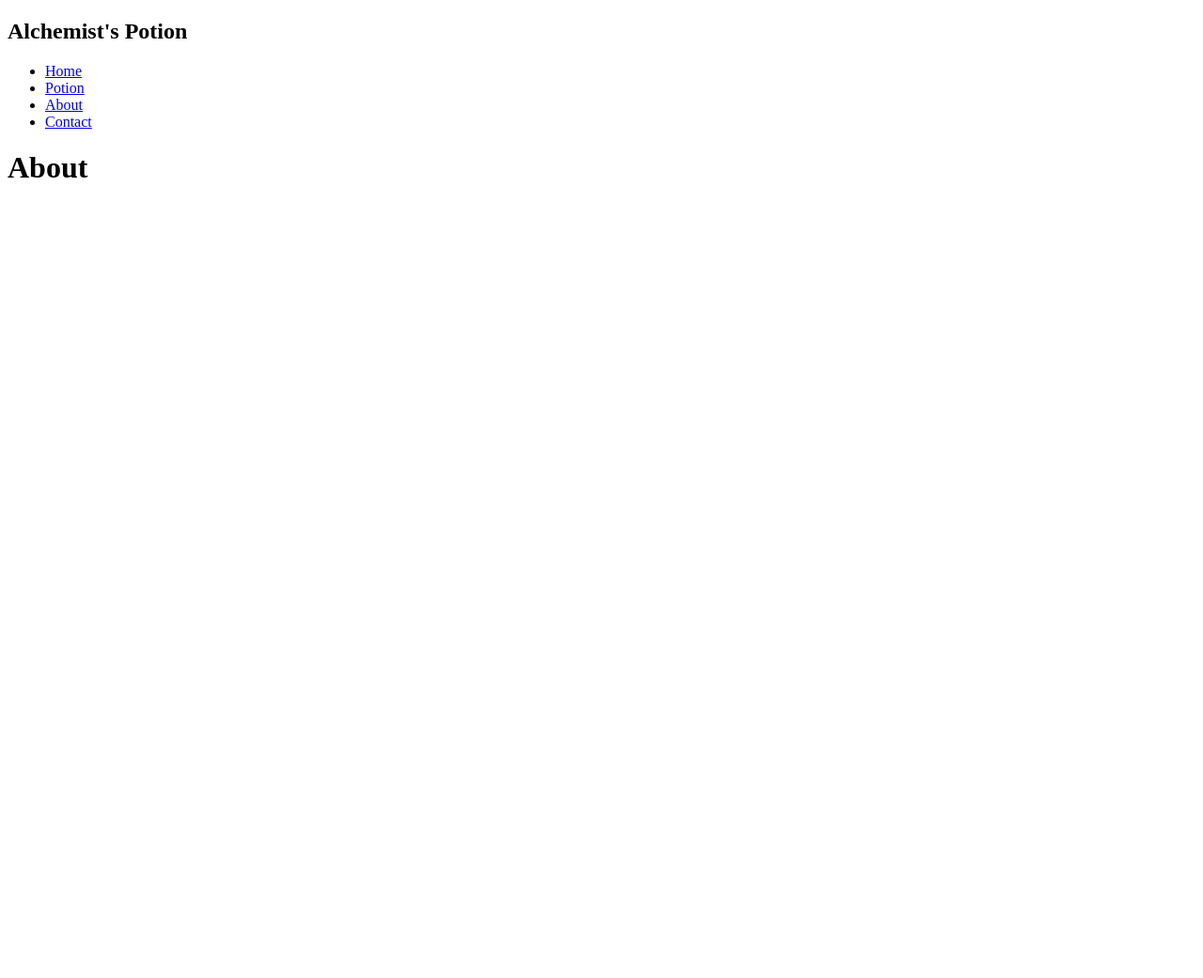
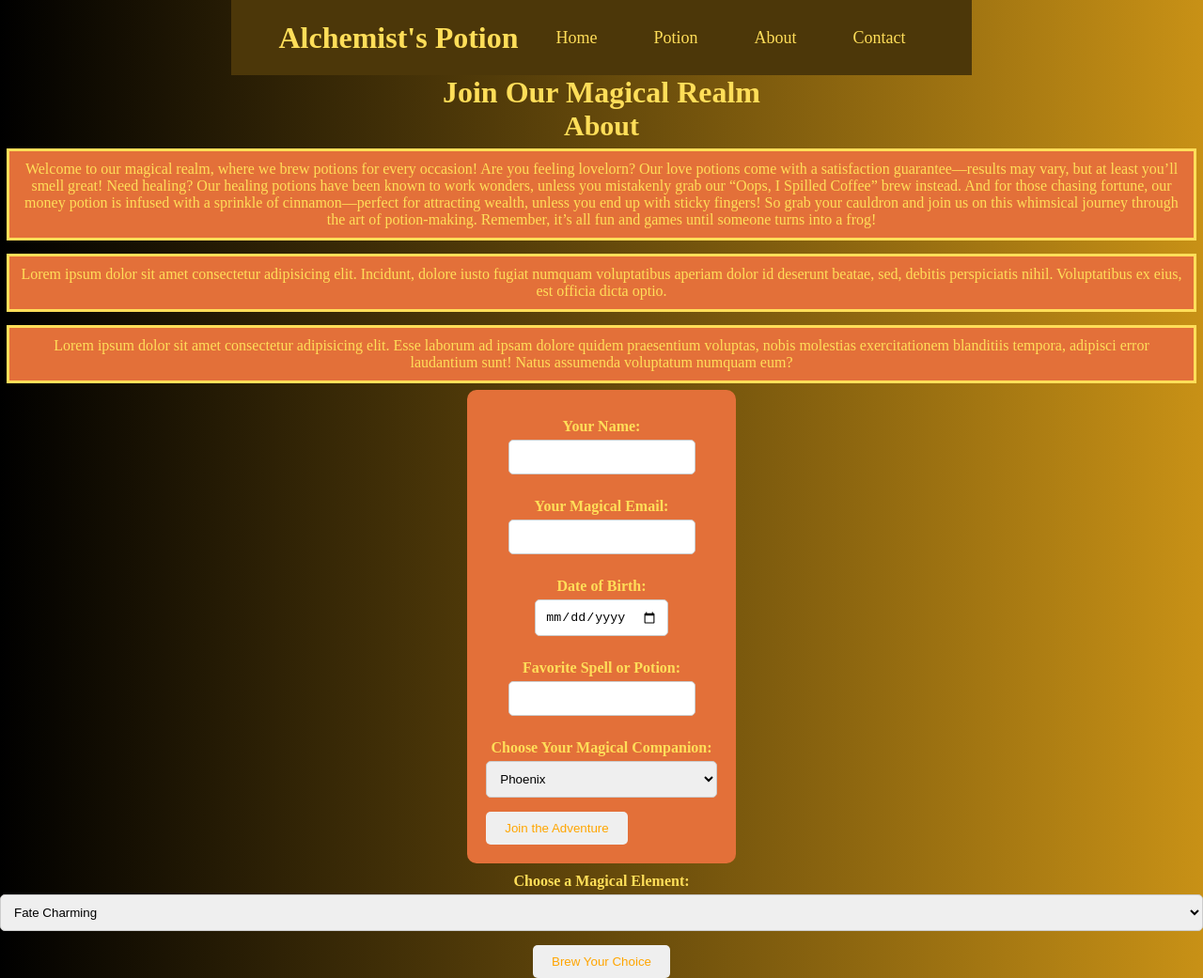
Before and after one commit to fallf/Alchemist, a plain HTML site: page alchemistsba/pages/thirdindex.html in a window 1280 px wide. Shown: the whole page at 94% size. Before the commit the page ends 800 px from the top, so only its background shows below. Drawn offline with Linux system fonts and the light colour scheme.

Commit message:
Update thirdindex.html
my charger broke so i want to have something or meet the rule

```diff
--- a/alchemistsba/pages/thirdindex.html
+++ b/alchemistsba/pages/thirdindex.html
@@ -4,22 +4,142 @@
     <meta charset="UTF-8">
     <meta name="viewport" content="width=device-width, initial-scale=1.0">
     <title>About</title>
+    <link rel="stylesheet" href="../styles/style.css">
+    <style>
+        *{
+            margin: 0;
+            padding: 0;
+        }
+body{display: flex;
+flex-direction: column;
+align-items: center;
+justify-content: center;
+min-height: 100vh;
+margin: 0;
 
+}
+p{
+    display: block;
+        text-align: center;
+        background-color: #e37039;
+        margin: 7px ;
+        padding: 10px;
+        border: solid 3px;
+
+}
+
+
+        form {
+            background-color: #e37039;
+            border-radius: 10px;
+            padding: 20px;
+            display: inline-block;
+            justify-items: center;
+            animation: fadeIn 0.7s ease-in;
+        }
+
+        label {
+            display: block;
+            margin: 10px 0 5px;
+            font-weight: bold;
+        }
+
+        .text, .email, .date, .select {
+            width: 100%;
+            padding: 10px;
+            border-radius: 5px;
+            border: 1px solid #ccc;
+            margin-bottom: 15px;
+            transition: border-color 0.3s ease;
+        }
+
+        .text:focus,
+        .email:focus,
+        .date:focus,
+        .select:focus {
+            border-color: orange;
+            outline: none;
+            box-shadow: 0 0 5px rgba(90, 62, 148, 0.5);
+        }
+
+        .submit-btn {
+            color: orange;
+            padding: 10px 20px;
+            border: none;
+            border-radius: 5px;
+            cursor: pointer;
+            transition: transform 0.3s ease, background-color 0.3s ease;
+        }
+
+        .submit-btn:hover {
+            background-color: #7a5ba6;
+            transform: translateY(-3px) rotate(2deg);
+        }
+
+        @keyframes fadeIn {
+            from {
+                opacity: 0;
+                transform: translateY(-10px);
+            }
+            to {
+                opacity: 1;
+                transform: translateY(0);
+            }
+        }
+    </style>
 </head>
 <body>
     <main>
         <nav id="navbar" class="navbar">
             <h1 id="namew" class="nameW">Alchemist's Potion</h1>
             <ul>
-                <li> <a href="#">Home</a></li>
-                <li> <a href="./pages/secindex.html">Potion</a></li>
+                <li><a href="#">Home</a></li>
+                <li><a href="./pages/secindex.html">Potion</a></li>
                 <li><a href="./pages/thirdindex.html">About</a></li>
                 <li><a href="contact">Contact</a></li>
             </ul>
         </nav>
     </main>
+    <h1>Join Our Magical Realm</h1>
+    <h2>About</h2>
+    <p>Welcome to our magical realm, where we brew potions for every occasion! Are you feeling lovelorn? Our love potions come with a satisfaction guarantee—results may vary, but at least you’ll smell great! Need healing? Our healing potions have been known to work wonders, unless you mistakenly grab our “Oops, I Spilled Coffee” brew instead. And for those chasing fortune, our money potion is infused with a sprinkle of cinnamon—perfect for attracting wealth, unless you end up with sticky fingers! So grab your cauldron and join us on this whimsical journey through the art of potion-making. Remember, it’s all fun and games until someone turns into a frog!
 
-    <h1>About</h1>
+    </p>
+    <p>Lorem ipsum dolor sit amet consectetur adipisicing elit. Incidunt, dolore iusto fugiat numquam voluptatibus aperiam dolor id deserunt beatae, sed, debitis perspiciatis nihil. Voluptatibus ex eius, est officia dicta optio.</p>
+    <p>Lorem ipsum dolor sit amet consectetur adipisicing elit. Esse laborum ad ipsam dolore quidem praesentium voluptas, nobis molestias exercitationem blanditiis tempora, adipisci error laudantium sunt! Natus assumenda voluptatum numquam eum?</p>
+    <form class="form" action="/submit" method="post">
+        <label for="name">Your Name:</label>
+        <input type="text" id="name" name="name" class="text" required>
 
+        <label for="email">Your Magical Email:</label>
+        <input type="email" id="email" name="email" class="email" required>
+
+        <label for="dob">Date of Birth:</label>
+        <input type="date" id="dob" name="dob" class="date" required>
+
+        <label for="favoriteSpell">Favorite Spell or Potion:</label>
+        <input type="text" id="favoriteSpell" name="favoriteSpell" class="text">
+
+        <label for="magicalCreatures">Choose Your Magical Companion:</label>
+        <select name="magicalCreatures" id="magicalCreatures" class="select">
+            <option value="unicorn">Unicorn</option>
+            <option value="dragon">Dragon</option>
+            <option value="phoenix" selected>Phoenix</option>
+            <option value="fairy">Fairy</option>
+        </select>
+
+        <input type="submit" value="Join the Adventure" class="submit-btn">
+    </form>
+
+    <label for="magicalElements">Choose a Magical Element:</label>
+    <select name="magicalElements" id="magicalElements" class="select">
+        <option value="elixirOfLife">Elixir of Life</option>
+        <option value="dreamPotion">Dream Potion</option>
+        <option value="transformationSpell">Transformation Spell</option>
+        <option value="fateCharming" selected>Fate Charming</option>
+        <option value="wisdomElixir">Wisdom Elixir</option>
+    </select>
+
+    <input type="submit" value="Brew Your Choice" class="submit-btn">
 </body>
 </html>
```
